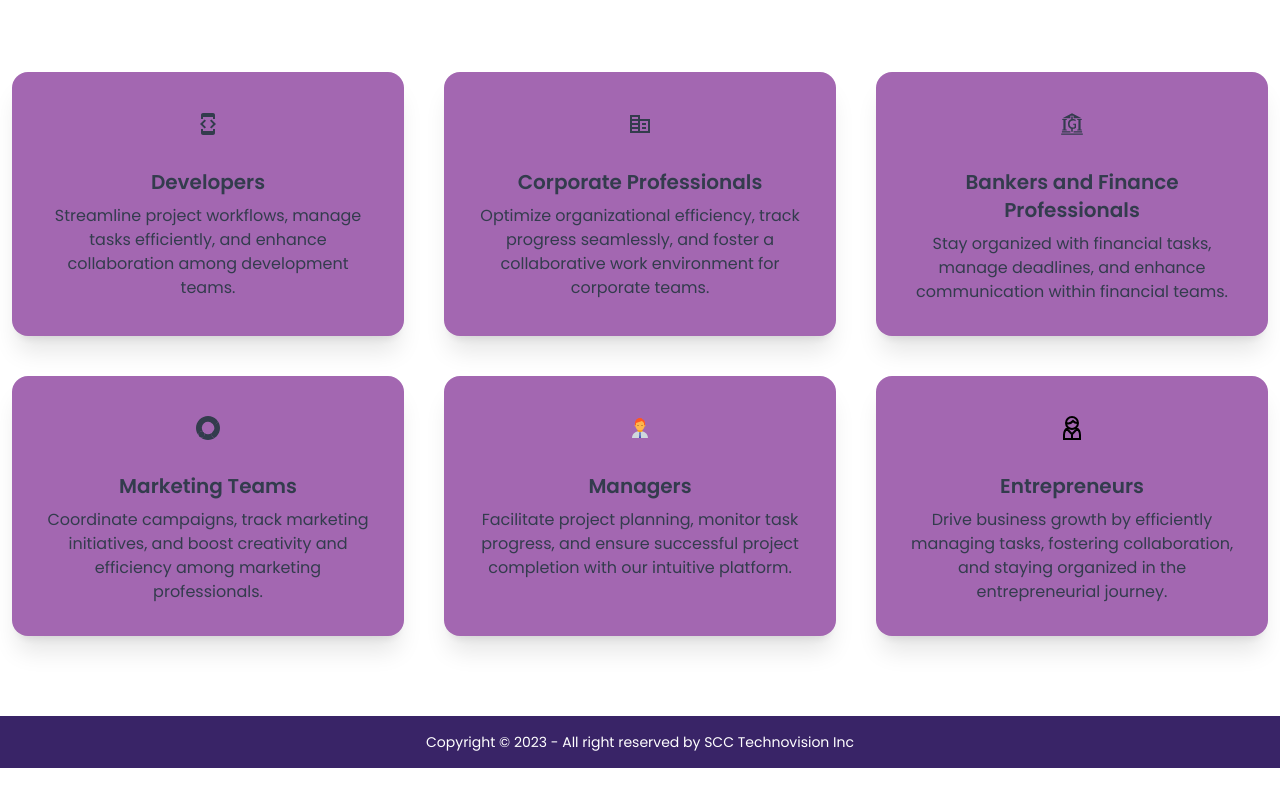
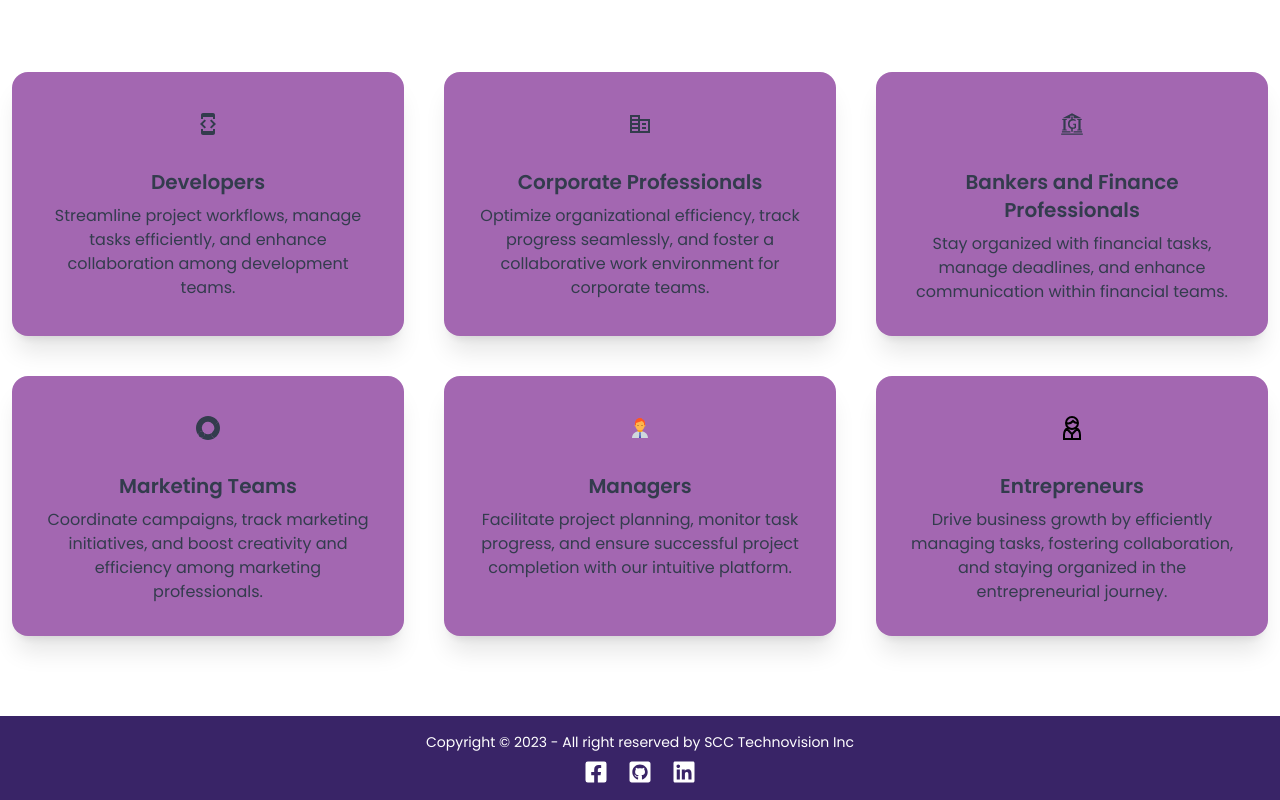
Before and after one commit to Fahim-M-Siam/Task-Management-System-Client, a React (Vite) app: page / in a window 1280 px wide. Shown: the part 716-1516 px from the top of the page. Before the commit the page ends 1484 px from the top, so only its background shows below. Built offline with nearby package versions, Linux system fonts and the light colour scheme; no server answers.

Commit message:
Added clickable links to the footer

```diff
--- a/src/Layout/Dashboard.jsx
+++ b/src/Layout/Dashboard.jsx
@@ -2,9 +2,22 @@
 import { NavLink, Outlet } from "react-router-dom";
 import { MdManageHistory } from "react-icons/md";
 import { FaHome } from "react-icons/fa";
+import { IoIosLogOut } from "react-icons/io";
 import SectionTitle from "../Components/SectionTitle/SectionTitle";
+import useAuth from "../Hooks/useAuth";
+import toast from "react-hot-toast";
 
 const Dashboard = () => {
+  const { logOut } = useAuth();
+  const handleLogOut = () => {
+    logOut()
+      .then(() => {
+        toast.success("Successfully Logged Out");
+      })
+      .catch(() => {
+        toast.error("Logout Action Failed");
+      });
+  };
   return (
     <div className="flex">
       <div className="w-64 min-h-screen bg-[#5D3587]">
@@ -21,6 +34,12 @@ const Dashboard = () => {
               Home
             </NavLink>
           </li>
+          <div className="divider mt-10"></div>
+          <button onClick={handleLogOut} className="btn btn-ghost text-white">
+            <div className="flex gap-2">
+              <IoIosLogOut className="-ml-28" /> Sign Out
+            </div>
+          </button>
         </ul>
       </div>
       <div className="flex-1">
--- a/src/Pages/Shared/Footer/Footer.jsx
+++ b/src/Pages/Shared/Footer/Footer.jsx
@@ -1,4 +1,7 @@
 // @ts-nocheck
+import { FaFacebookSquare } from "react-icons/fa";
+import { FaGithubSquare } from "react-icons/fa";
+import { FaLinkedin } from "react-icons/fa";
 const Footer = () => {
   return (
     <footer className="footer footer-center p-4 bg-[#392467] text-base-content">
@@ -6,6 +9,29 @@ const Footer = () => {
         <p className="text-white">
           Copyright © 2023 - All right reserved by SCC Technovision Inc
         </p>
+        <div className="flex text-2xl space-x-5 text-white">
+          <a
+            href="https://www.facebook.com/Fahim.Mohammad.Siam/"
+            target="_blank"
+            rel="noreferrer"
+          >
+            <FaFacebookSquare />
+          </a>
+          <a
+            href="https://github.com/Fahim-M-Siam"
+            target="_blank"
+            rel="noreferrer"
+          >
+            <FaGithubSquare />
+          </a>
+          <a
+            href="https://www.linkedin.com/in/fahim-mohammad-siam47/"
+            target="_blank"
+            rel="noreferrer"
+          >
+            <FaLinkedin />
+          </a>
+        </div>
       </aside>
     </footer>
   );
```
